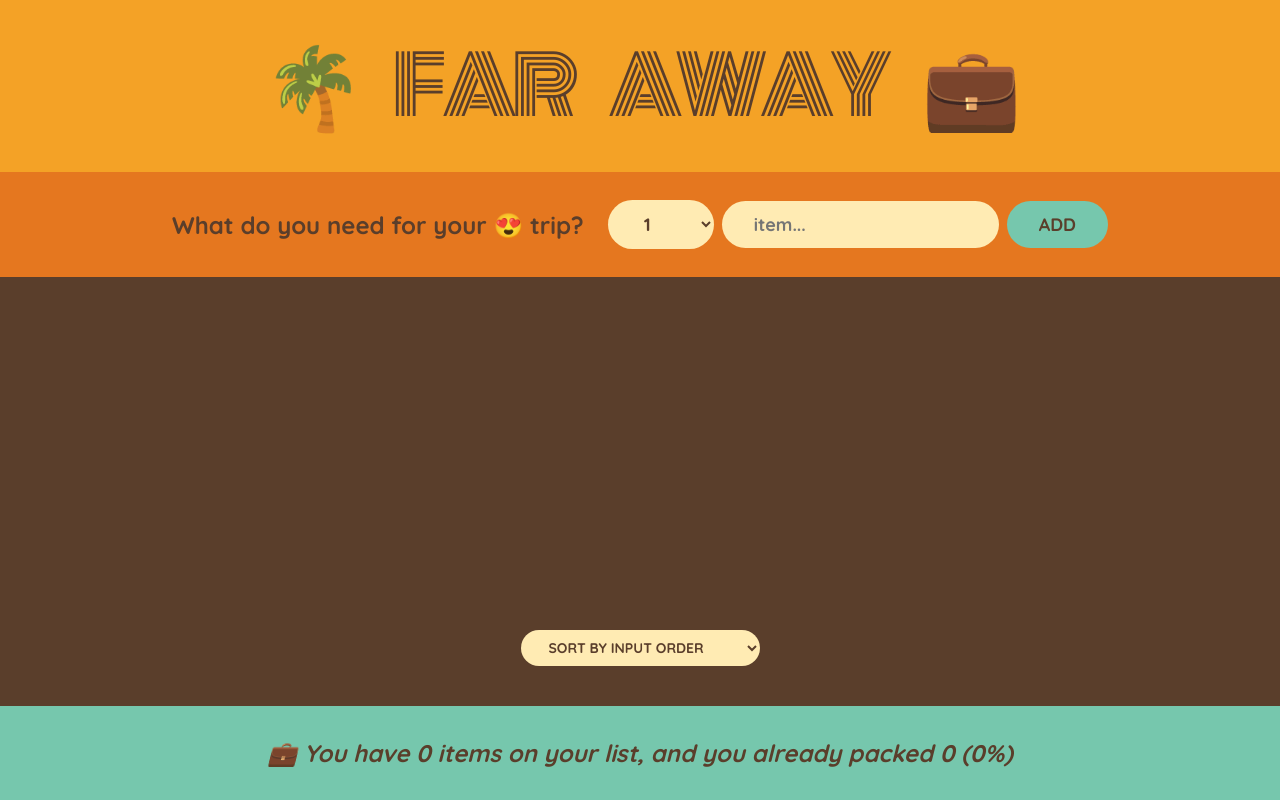
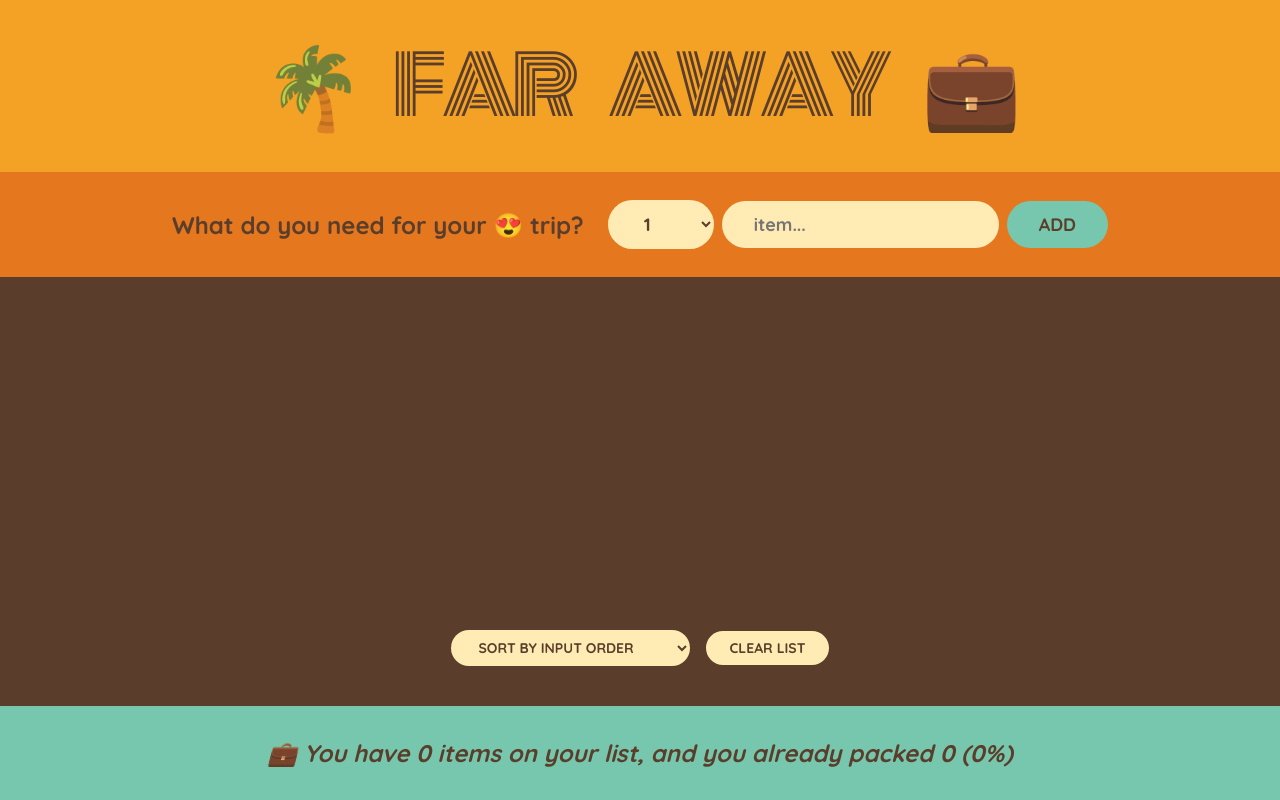
Before and after one commit to LmOpe/turc-travel-list, a React (Create React App) app: page / in a window 1280 px wide. Built offline with nearby package versions, Linux system fonts and the light colour scheme.

Commit message:
Added clearing items list logic

```diff
--- a/src/App.js
+++ b/src/App.js
@@ -12,7 +12,13 @@ export default function App() {
   }
 
   function handleToggleItem(id) {
-    setItems(items => items.map(item => item.id === id ? { ...item, packed: !item.packed } : item))
+    setItems(items =>
+      items.map(item => item.id === id ? { ...item, packed: !item.packed }
+        : item))
+  }
+  function handleClearList() {
+    const confirmed = window.confirm('Are you sure you want to delete all items?');
+    if (confirmed) setItems([]);
   }
   return (
     <div className="app">
@@ -21,6 +27,7 @@ export default function App() {
       <PackingLIst items={items}
         onDeleteIem={handleDeleteItem}
         onToggleItem={handleToggleItem}
+        onClearList={handleClearList}
       />
       <Stats items={items} />
     </div>
@@ -70,7 +77,7 @@ function Form({ onAddItems }) {
     </form>
   );
 }
-function PackingLIst({ items, onDeleteIem, onToggleItem }) {
+function PackingLIst({ items, onDeleteIem, onToggleItem, onClearList }) {
   const [sortBy, setSortBy] = useState('input');
 
   let sortedItems;
@@ -79,7 +86,7 @@ function PackingLIst({ items, onDeleteIem, onToggleItem }) {
     .slice().sort((a, b) => a.description
       .localeCompare(b.description));
   if (sortBy === 'packed') sortedItems = items.slice()
-  .sort((a, b) => Number(a.packed) - Number(b.packed));
+    .sort((a, b) => Number(a.packed) - Number(b.packed));
 
 
   return (
@@ -100,6 +107,7 @@ function PackingLIst({ items, onDeleteIem, onToggleItem }) {
           <option value={"description"}>Sort by description</option>
           <option value={"packed"}>Sort by packed status</option>
         </select>
+        <button onClick={onClearList}>Clear list</button>
       </div>
     </div>
   );
```
